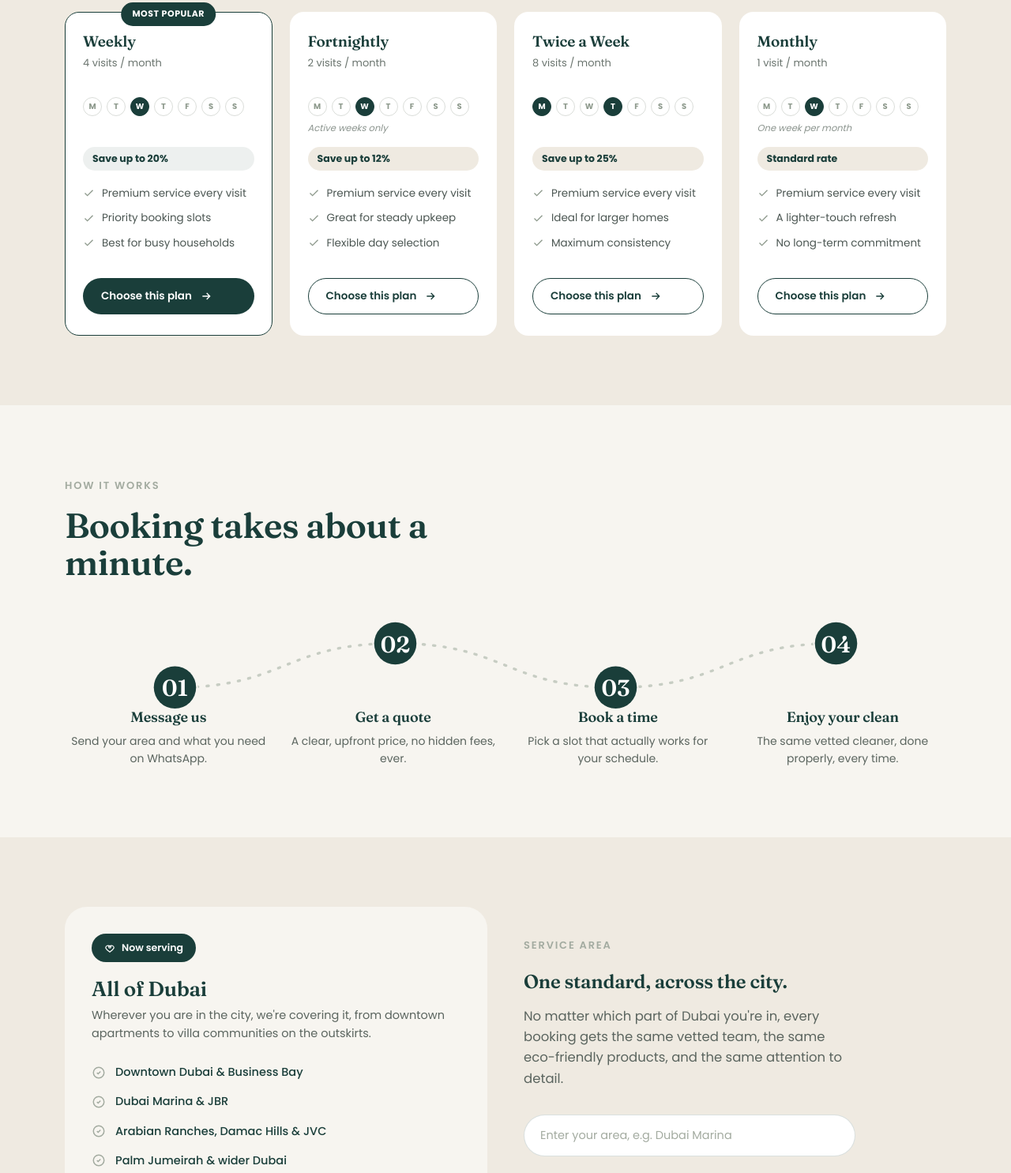
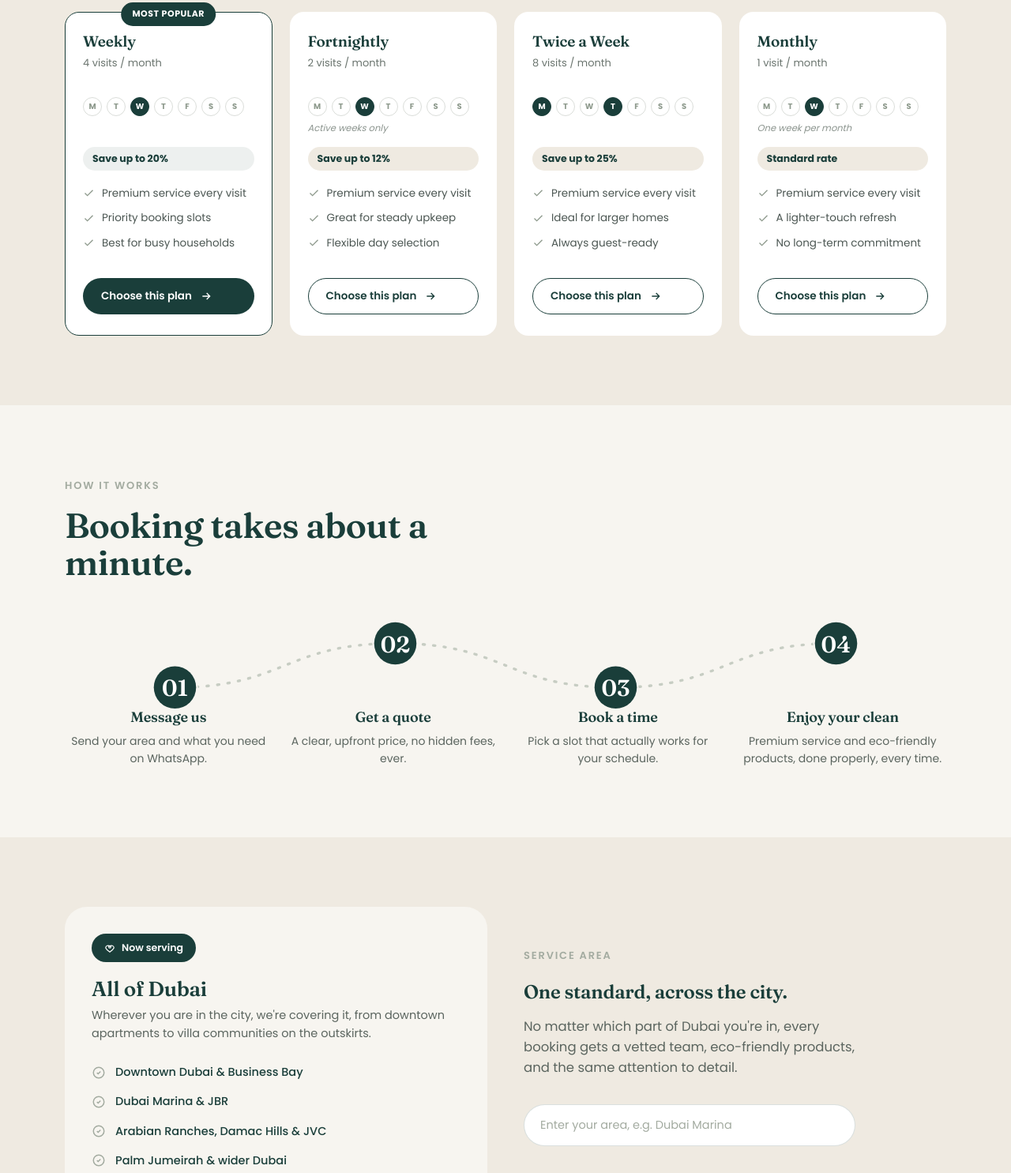
Before and after one commit to purelycleaningservicesdxb/purely-cleaning-website, a plain HTML site: page index.html in a window 1280 px wide. Shown: the part 2394-3879 px from the top of the page at 79% size. Drawn offline with Linux system fonts and the light colour scheme.

Commit message:
Update index.html

```diff
--- a/index.html
+++ b/index.html
@@ -34,7 +34,7 @@
   "image": "https://purelycleaningservices.com/og-image.jpg",
   "url": "https://purelycleaningservices.com/",
   "telephone": "+971585820766",
-  "priceRange": "AED",
+  "priceRange": "AED 79 - AED 650+",
   "description": "Trusted, vetted home cleaning across Dubai. Premium service standards, eco-friendly products included as standard, transparent pricing with no hidden fees.",
   "address": {
     "@type": "PostalAddress",
@@ -634,7 +634,7 @@
           <div class="service-card-body">
           <div class="icon-wrap"><svg viewBox="0 0 24 24" fill="none" stroke="currentColor" stroke-width="1.6"><path d="M4 4h16v4H4zM6 8v12h12V8"/><path d="M10 12h4"/></svg></div>
           <h3>Regular Cleaning</h3>
-          <p>Weekly or bi-weekly maintenance that keeps your home consistently spotless, on a schedule that suits you.</p>
+          <p>Weekly or fortnightly maintenance that keeps your home consistently spotless, on a schedule that suits you.</p>
           <a href="https://wa.me/971585820766?text=Hi%21%20I%27d%20like%20a%20quote%20for%20Regular%20Cleaning." target="_blank" rel="noopener" class="learn">Get a quote <svg viewBox="0 0 24 24" fill="none" stroke="currentColor" stroke-width="2"><path d="M5 12h14M13 6l6 6-6 6"/></svg></a>
           </div>
         </div></div>
@@ -755,7 +755,7 @@
           <span class="plan-save">Save up to 25%</span>
           <ul><li><svg viewBox="0 0 24 24" fill="none" stroke="currentColor" stroke-width="2.2"><path d="M20 6L9 17l-5-5"/></svg>Premium service every visit</li>
 <li><svg viewBox="0 0 24 24" fill="none" stroke="currentColor" stroke-width="2.2"><path d="M20 6L9 17l-5-5"/></svg>Ideal for larger homes</li>
-<li><svg viewBox="0 0 24 24" fill="none" stroke="currentColor" stroke-width="2.2"><path d="M20 6L9 17l-5-5"/></svg>Maximum consistency</li></ul>
+<li><svg viewBox="0 0 24 24" fill="none" stroke="currentColor" stroke-width="2.2"><path d="M20 6L9 17l-5-5"/></svg>Always guest-ready</li></ul>
           <a href="https://wa.me/971585820766?text=Hi%21%20I%27d%20like%20to%20set%20up%20the%20Twice%20a%20Week%20cleaning%20plan." target="_blank" rel="noopener" class="btn btn-outline btn-sm">Choose this plan
             <svg viewBox="0 0 24 24" fill="none" stroke="currentColor" stroke-width="2"><path d="M5 12h14M13 6l6 6-6 6"/></svg>
           </a>
@@ -821,7 +821,7 @@
         <div class="step reveal" style="--i:3">
           <span class="step-num-mobile">04</span>
           <h3>Enjoy your clean</h3>
-          <p>The same vetted cleaner, done properly, every time.</p>
+          <p>Premium service and eco-friendly products, done properly, every time.</p>
         </div>
       </div>
     </div>
@@ -849,7 +849,7 @@
       <div class="reveal" style="--i:1">
         <div class="eyebrow">Service area</div>
         <h2>One standard, across the city.</h2>
-        <p style="color:#5B655F; font-size:16.5px; margin-top:18px; max-width:420px;">No matter which part of Dubai you're in, every booking gets the same vetted team, the same eco-friendly products, and the same attention to detail.</p>
+        <p style="color:#5B655F; font-size:16.5px; margin-top:18px; max-width:420px;">No matter which part of Dubai you're in, every booking gets a vetted team, eco-friendly products, and the same attention to detail.</p>
         <div class="checker" id="areaChecker">
           <div class="checker-input-row">
             <input type="text" id="areaInput" placeholder="Enter your area, e.g. Dubai Marina" autocomplete="off">
```
